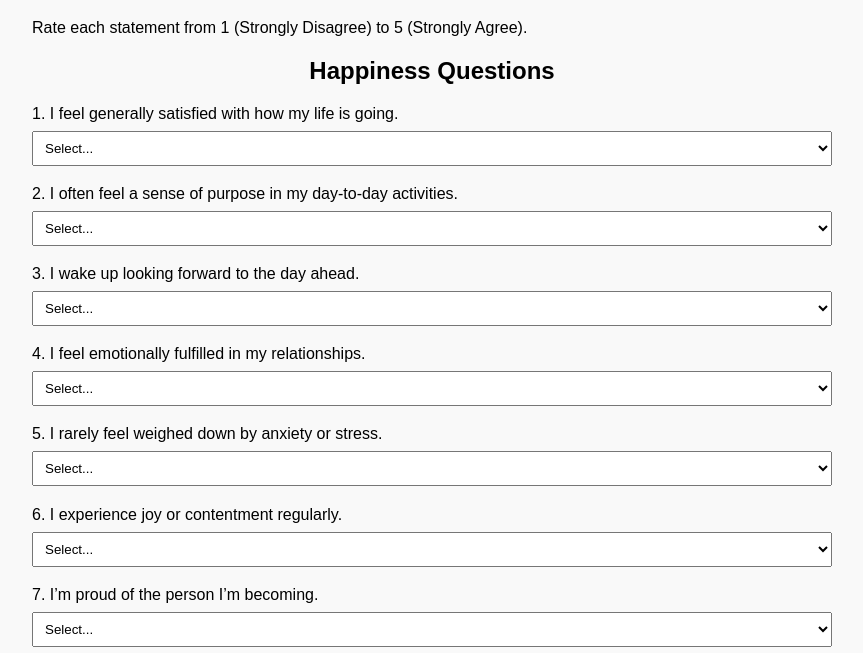
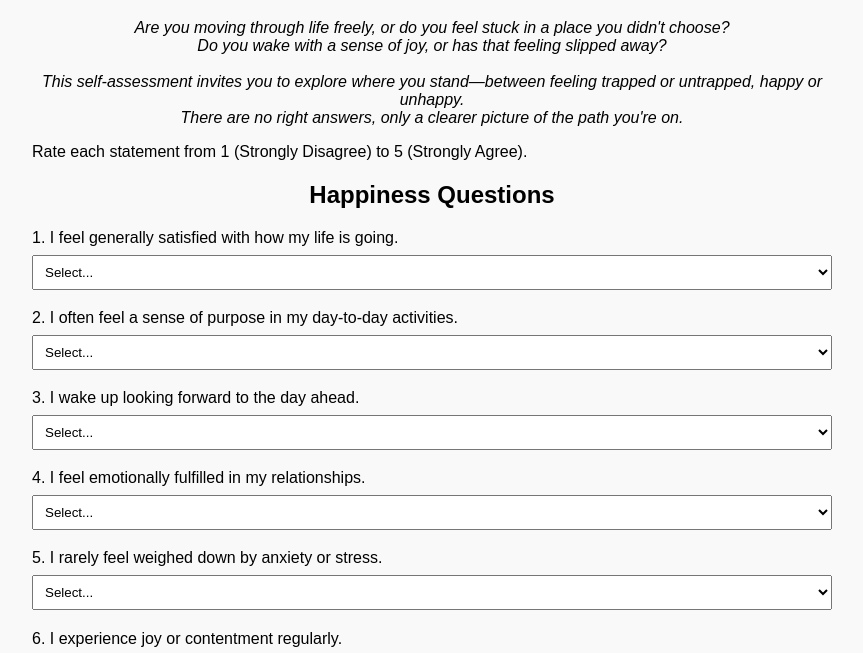
Before and after one commit to debbiediscovers/trapped-quiz, a plain HTML site: page index.html in a window 1280 px wide. Shown: the part 93-746 px from the top of the page, without its empty margins (208-1071 px from the left). Drawn offline with nearby package versions, Linux system fonts and the light colour scheme.

Commit message:
Update index.html

```diff
--- a/index.html
+++ b/index.html
@@ -56,6 +56,15 @@
 </head>
 <body>
   <h1>Happiness & Freedom Assessment</h1>
+
+  <p style="text-align: center; font-style: italic; margin-top: 1rem;">
+  Are you moving through life freely, or do you feel stuck in a place you didn't choose?<br>
+  Do you wake with a sense of joy, or has that feeling slipped away?<br><br>
+  This self-assessment invites you to explore where you stand—between feeling trapped or untrapped, happy or unhappy.<br>
+  There are no right answers, only a clearer picture of the path you're on.
+</p>
+
+
   <p>Rate each statement from 1 (Strongly Disagree) to 5 (Strongly Agree).</p>
 
   <form id="quizForm">
```
